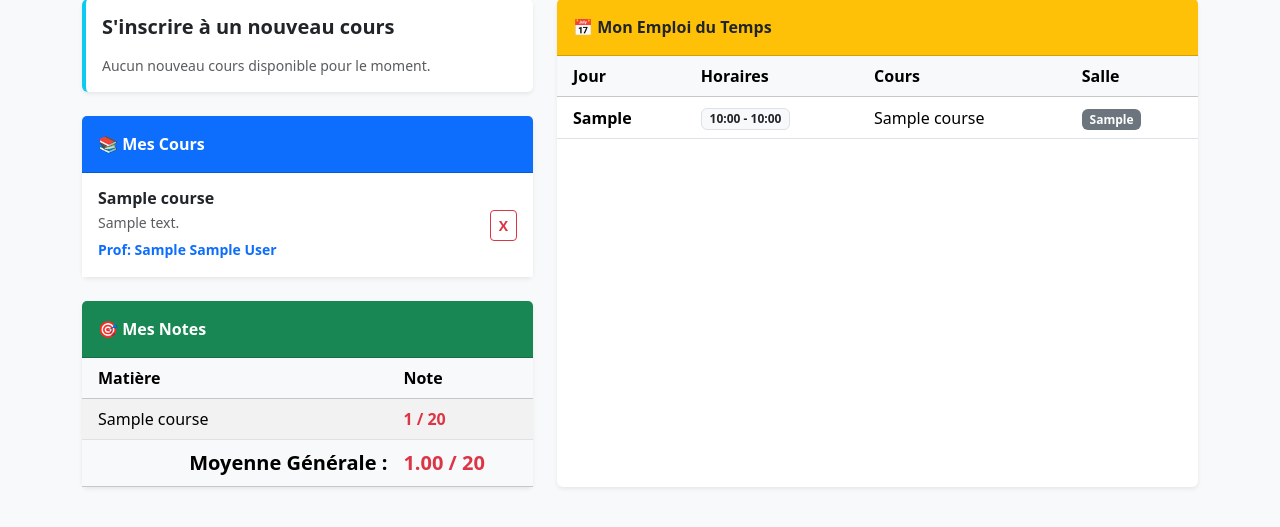
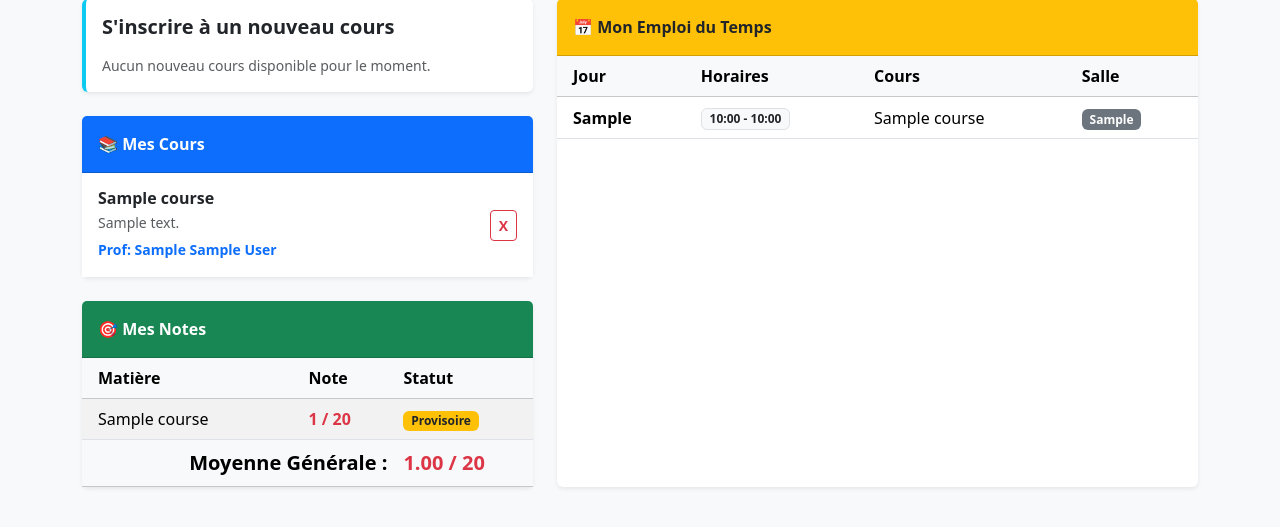
Before and after one commit to alexcattann27/smartcampus-2026, a PHP site: page /student/dashboard.php in a window 1280 px wide. Shown: the part 160-687 px from the top of the page. Run offline with PHP 8.4, Linux system fonts and the light colour scheme; the visitor is signed in with stand-in values (Sample User, id 1); tables that the repository leaves empty hold one stand-in row (values such as "Sample post").

Commit message:
feat: integration de la regle metier de verrouillage des notes et maj SQL

```diff
--- a/student/dashboard.php
+++ b/student/dashboard.php
@@ -83,7 +83,7 @@ $stmtAvailable->execute([$student_id]);
 $available_courses = $stmtAvailable->fetchAll();
 
 $stmtGrades = $pdo->prepare("
-    SELECT c.nom AS course_name, g.grade
+    SELECT c.nom AS course_name, g.grade, g.is_locked
     FROM grades g
     JOIN courses c ON g.course_id = c.id
     WHERE g.student_id = ?
@@ -200,6 +200,7 @@ $my_schedule = $stmtSchedule->fetchAll();
                                 <tr>
                                     <th class="ps-3">Matière</th>
                                     <th>Note</th>
+                                    <th>Statut</th>
                                 </tr>
                             </thead>
                             <tbody>
@@ -209,13 +210,20 @@ $my_schedule = $stmtSchedule->fetchAll();
                                         <td class="fw-bold <?php echo ($grade['grade'] >= 10) ? 'text-success' : 'text-danger'; ?>">
                                             <?php echo htmlspecialchars($grade['grade']); ?> / 20
                                         </td>
+                                        <td>
+                                            <?php if ($grade['is_locked']): ?>
+                                                <span class="badge bg-danger">Définitif</span>
+                                            <?php else: ?>
+                                                <span class="badge bg-warning text-dark">Provisoire</span>
+                                            <?php endif; ?>
+                                        </td>
                                     </tr>
                                 <?php endforeach; ?>
                             </tbody>
                             <?php if ($moyenne_generale !== null): ?>
                             <tfoot>
                                 <tr class="table-light fw-bold fs-5">
-                                    <td class="ps-3 text-end">Moyenne Générale :</td>
+                                    <td class="ps-3 text-end" colspan="2">Moyenne Générale :</td>
                                     <td class="<?php echo ($moyenne_generale >= 10) ? 'text-success' : 'text-danger'; ?>">
                                         <?php echo $moyenne_generale; ?> / 20
                                     </td>
```
